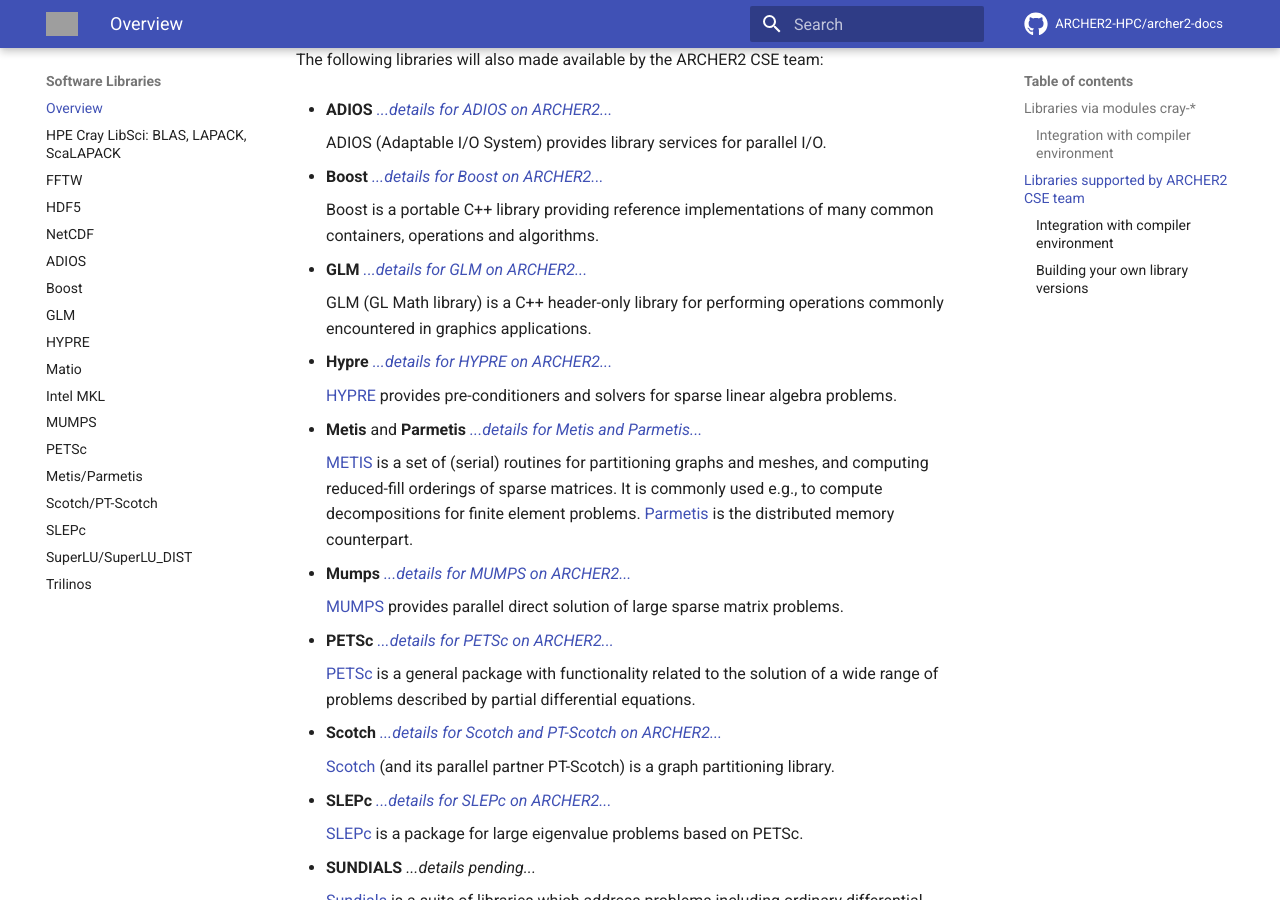
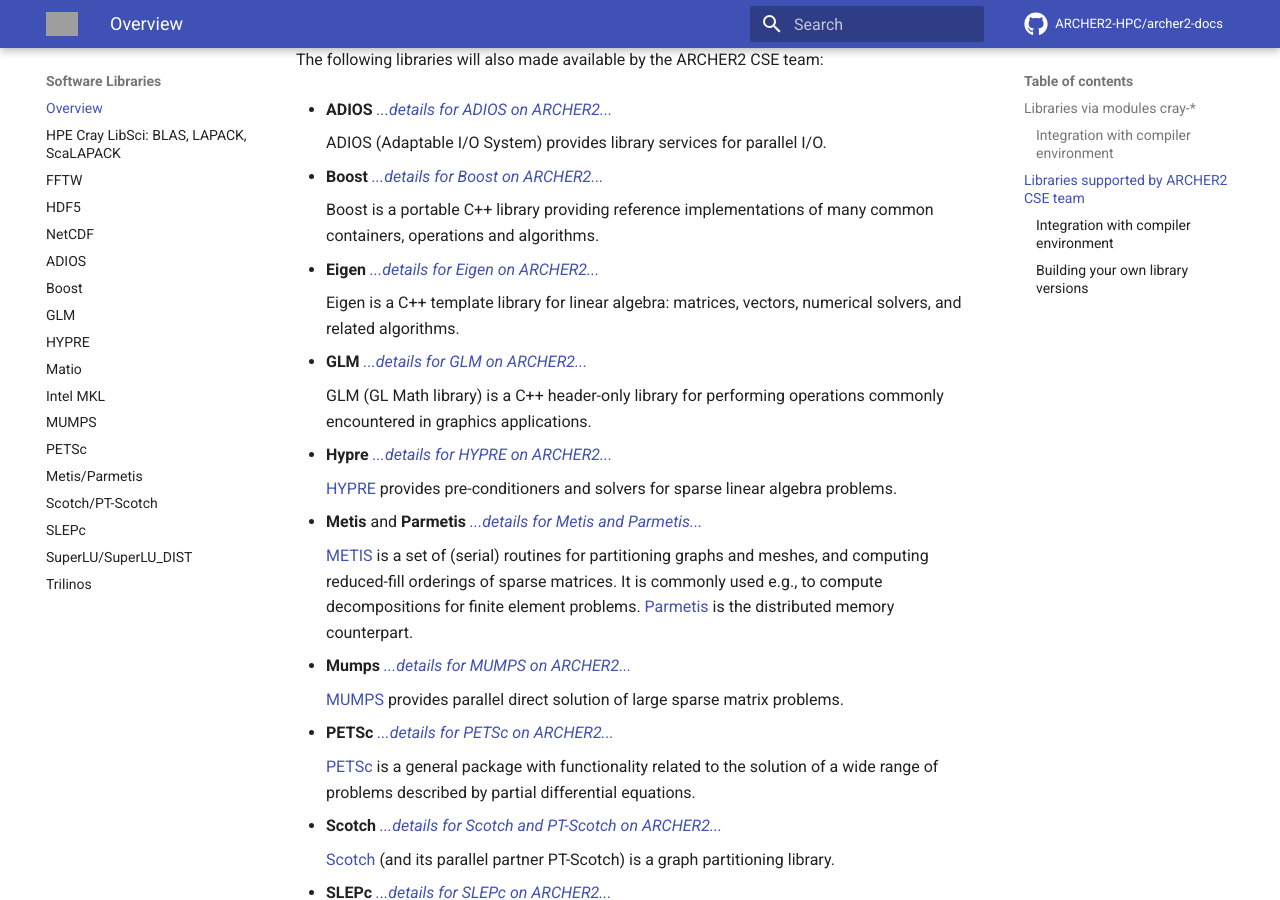
Before and after one commit to ARCHER2-HPC/archer2-docs, an MkDocs documentation site: the page built from docs/software-libraries/index.md, in a window 1280 px wide and 900 px high, scrolled down 1386 px. Built offline with MkDocs 1.6.1 and Material for MkDocs 9.7.7, drawn with Linux system fonts in a browser that asks for light colours; comment, search, counter and statistics services are not loaded; grey boxes are pictures that could not be loaded.

Commit message:
Added Eigen documentation

```diff
--- a/docs/software-libraries/index.md
+++ b/docs/software-libraries/index.md
@@ -82,6 +82,11 @@ The following libraries will also made available by the ARCHER2 CSE team:
     Boost is a portable C++ library providing reference implementations
     of many common containers, operations and algorithms.
 
+- **Eigen** [*...details for Eigen on ARCHER2...*](eigen.md)
+
+    Eigen is a C++ template library for linear algebra: matrices,
+    vectors, numerical solvers, and related algorithms.
+
 - **GLM** [*...details for GLM on ARCHER2...*](glm.md)
 
     GLM (GL Math library) is a C++ header-only library for performing
```
Also changed, not shown: docs/software-libraries/eigen.md (added, +43 -0 lines).
